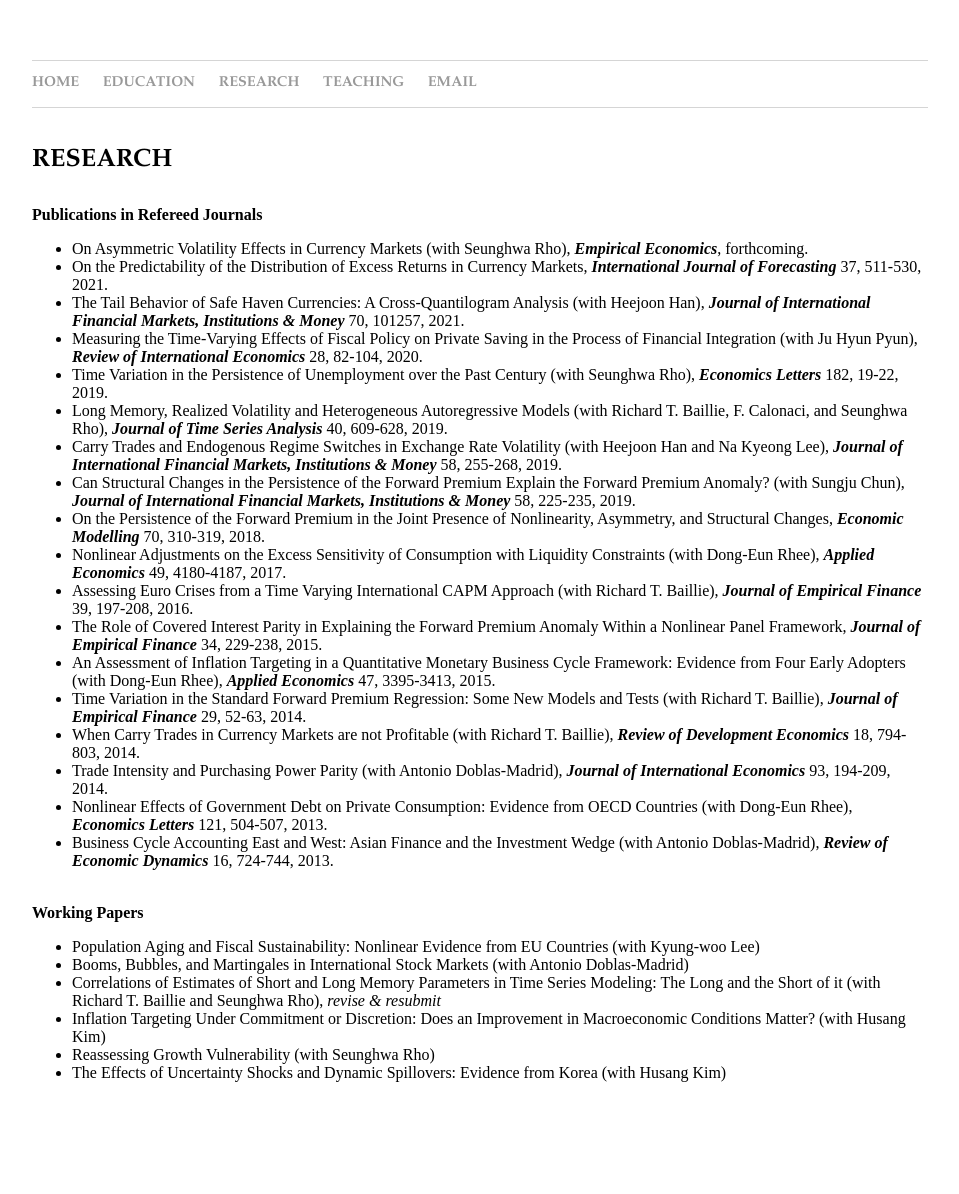
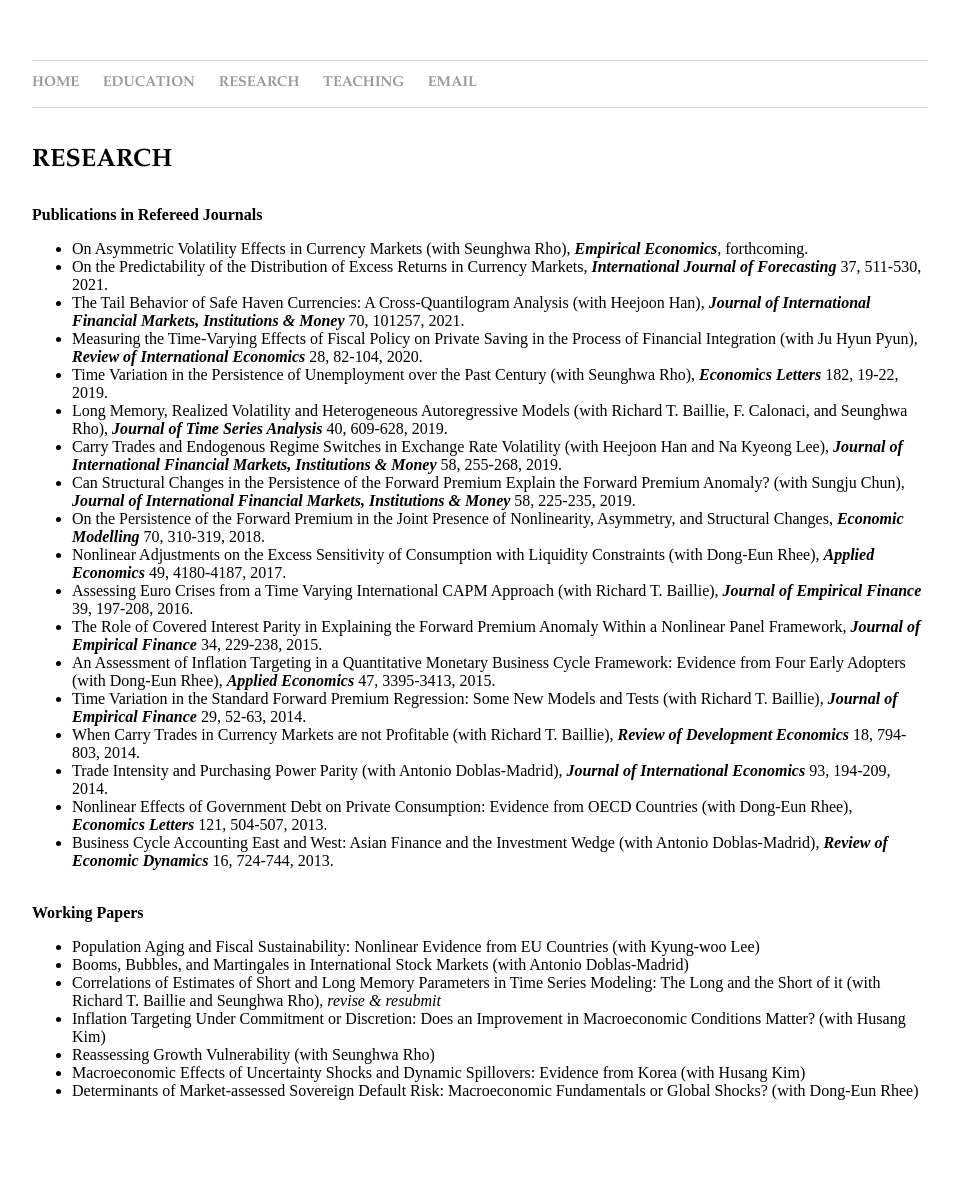
Before and after one commit to dooyeoncho/dooyeoncho.github.io, a Jekyll site: the page built from pages/research.html, in a window 1280 px wide. Shown: the whole page, without its empty margins (160-1119 px from the left). Built offline with Jekyll 4.4.1, drawn with Linux system fonts in a browser that asks for light colours.

Commit message:
Update research.html

```diff
--- a/pages/research.html
+++ b/pages/research.html
@@ -42,6 +42,7 @@ title: Dooyeon Cho - Research
 	        <li>Correlations of Estimates of Short and Long Memory Parameters in Time Series Modeling: The Long and the Short of it (with Richard T. Baillie and Seunghwa Rho), <em property="italic">revise & resubmit</em></li>
 		<li>Inflation Targeting Under Commitment or Discretion: Does an Improvement in Macroeconomic Conditions Matter? (with Husang Kim)</li>
 		<li>Reassessing Growth Vulnerability (with Seunghwa Rho)</li>
-		<li>The Effects of Uncertainty Shocks and Dynamic Spillovers: Evidence from Korea (with Husang Kim)</li>
+		<li>Macroeconomic Effects of Uncertainty Shocks and Dynamic Spillovers: Evidence from Korea (with Husang Kim)</li>
+		<li>Determinants of Market-assessed Sovereign Default Risk: Macroeconomic Fundamentals or Global Shocks? (with Dong-Eun Rhee)</li>
 	</ul>
 </div>&nbsp;&nbsp;&nbsp;&nbsp;&nbsp;&nbsp;
```
